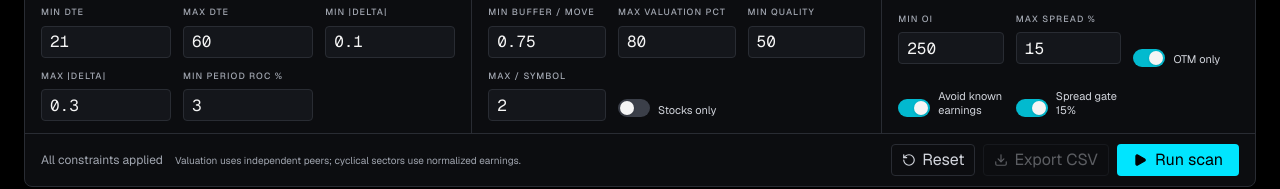
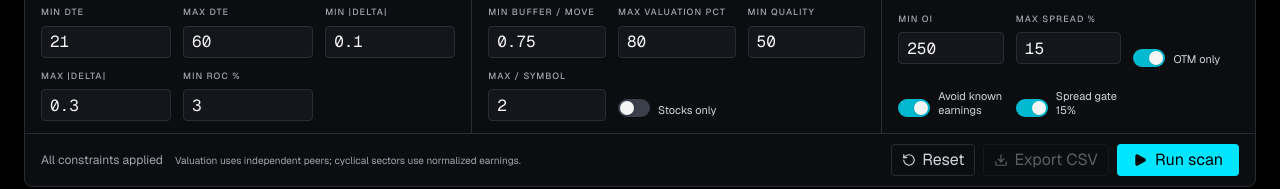
Before and after one commit to yaghiashraf/wheeldesk, a Next.js app: page /covered-calls in a window 1280 px wide. Shown: the part 259-448 px from the top of the page. Built offline with nearby package versions, Linux system fonts and the light colour scheme; no server answers.

Commit message:
Label minimum return as ROC

```diff
--- a/components/screener-controls.tsx
+++ b/components/screener-controls.tsx
@@ -42,7 +42,7 @@ export function ScreenerControls({
   onRun,
   onExport,
 }: ScreenerControlsProps) {
-  const activeSummary = `${draftFilters.minDte}–${draftFilters.maxDte} DTE · Δ ${draftFilters.minDelta.toFixed(2)}–${draftFilters.maxDelta.toFixed(2)} · period ROC ≥ ${(draftFilters.minRoc * 100).toFixed(1)}% · buffer ≥ ${draftFilters.minExpectedMoveCoverage.toFixed(2)}× expected move`;
+  const activeSummary = `${draftFilters.minDte}–${draftFilters.maxDte} DTE · Δ ${draftFilters.minDelta.toFixed(2)}–${draftFilters.maxDelta.toFixed(2)} · ROC ≥ ${(draftFilters.minRoc * 100).toFixed(1)}% · buffer ≥ ${draftFilters.minExpectedMoveCoverage.toFixed(2)}× expected move`;
 
   return (
     <section className="overflow-hidden rounded-lg border border-edge bg-panel">
@@ -104,7 +104,7 @@ export function ScreenerControls({
             onChange={(value) => onUpdate({ maxDelta: value })}
           />
           <NumberField
-            label="Min period ROC %"
+            label="Min ROC %"
             value={Number((draftFilters.minRoc * 100).toFixed(2))}
             step={0.1}
             onChange={(value) => onUpdate({ minRoc: value / 100 })}
```
